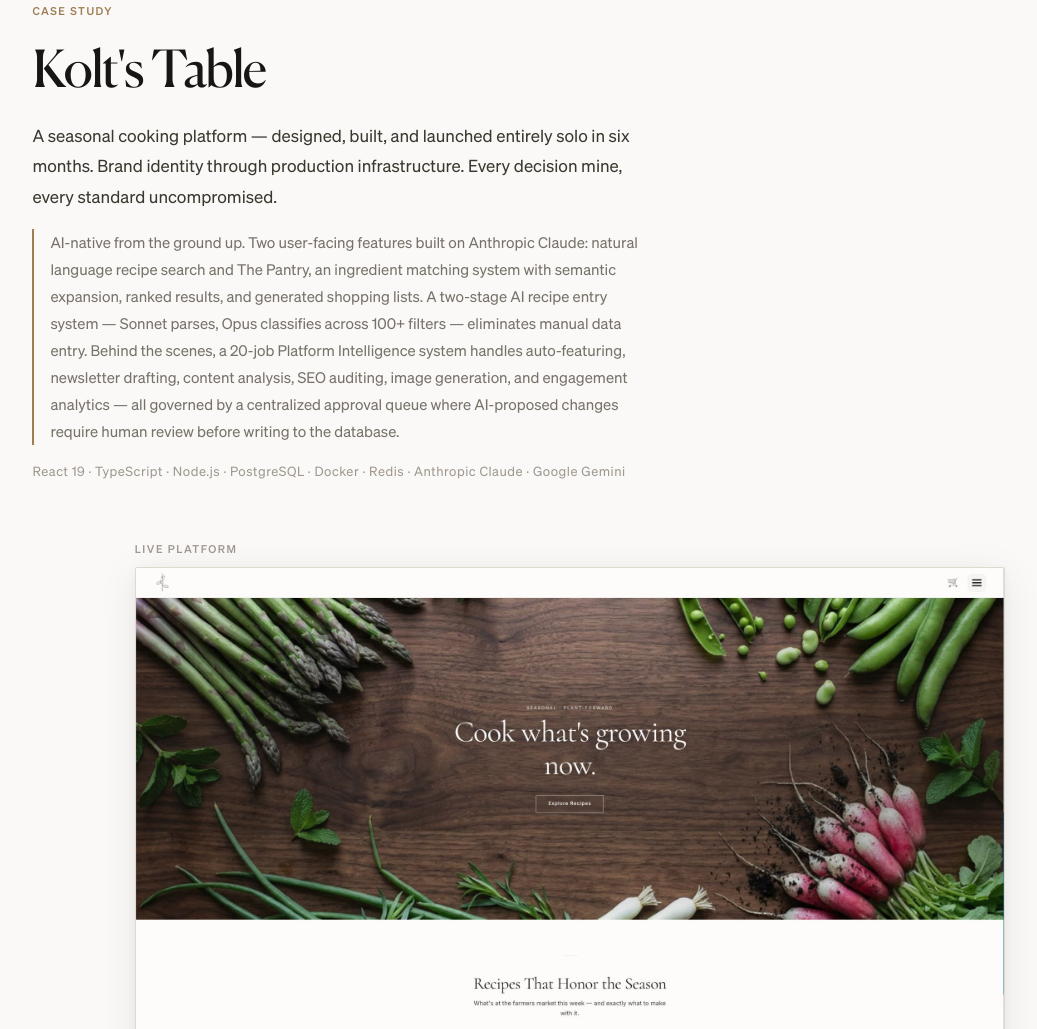
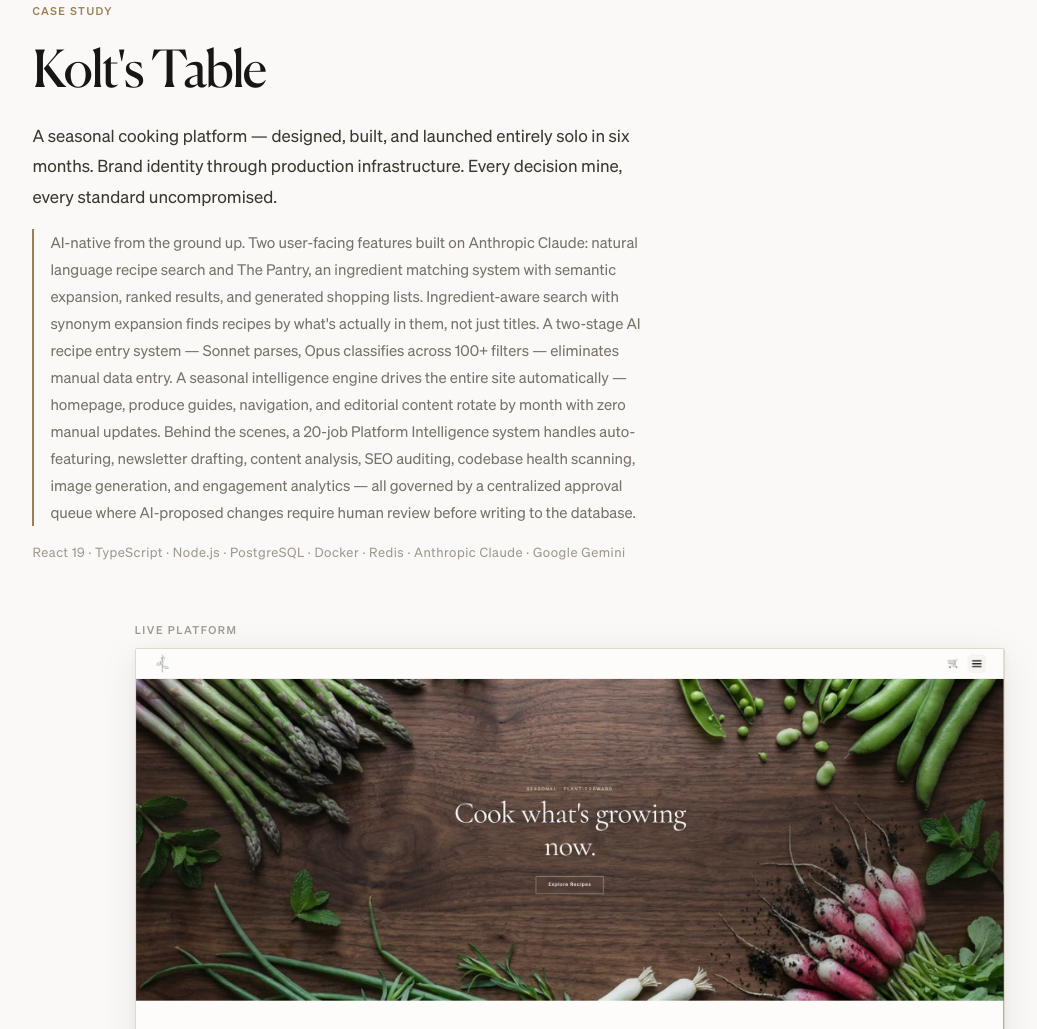
Before and after one commit to koltvictor/koltadams-portfolio, a website built with Vite: page index.html in a window 1280 px wide. Shown: the part 1360-2389 px from the top of the page, without its empty margins (70-1107 px from the left). Built offline with nearby package versions, Linux system fonts and the light colour scheme.

Commit message:
updating AI text with updated functionality

```diff
--- a/index.html
+++ b/index.html
@@ -43,14 +43,18 @@
     <title>Kolt Adams — Fractional CTO & Product Engineer</title>
 
     <!-- Google Analytics -->
-    <script async src="https://www.googletagmanager.com/gtag/js?id=G-32EWBXPPCM"></script>
+    <script
+      async
+      src="https://www.googletagmanager.com/gtag/js?id=G-32EWBXPPCM"
+    ></script>
     <script>
       window.dataLayer = window.dataLayer || [];
-      function gtag(){dataLayer.push(arguments);}
-      gtag('js', new Date());
-      gtag('config', 'G-32EWBXPPCM');
+      function gtag() {
+        dataLayer.push(arguments);
+      }
+      gtag("js", new Date());
+      gtag("config", "G-32EWBXPPCM");
     </script>
-
 
     <link rel="icon" href="/favicon.ico" sizes="any" />
     <link rel="icon" href="/favicon.svg" type="image/svg+xml" />
@@ -187,14 +191,19 @@
               AI-native from the ground up. Two user-facing features built on
               Anthropic Claude: natural language recipe search and The Pantry,
               an ingredient matching system with semantic expansion, ranked
-              results, and generated shopping lists. A two-stage AI recipe entry
-              system — Sonnet parses, Opus classifies across 100+ filters —
-              eliminates manual data entry. Behind the scenes, a 20-job Platform
-              Intelligence system handles auto-featuring, newsletter drafting,
-              content analysis, SEO auditing, image generation, and engagement
-              analytics — all governed by a centralized approval queue where
-              AI-proposed changes require human review before writing to the
-              database.
+              results, and generated shopping lists. Ingredient-aware search
+              with synonym expansion finds recipes by what's actually in them,
+              not just titles. A two-stage AI recipe entry system — Sonnet
+              parses, Opus classifies across 100+ filters — eliminates manual
+              data entry. A seasonal intelligence engine drives the entire site
+              automatically — homepage, produce guides, navigation, and
+              editorial content rotate by month with zero manual updates. Behind
+              the scenes, a 20-job Platform Intelligence system handles
+              auto-featuring, newsletter drafting, content analysis, SEO
+              auditing, codebase health scanning, image generation, and
+              engagement analytics — all governed by a centralized approval
+              queue where AI-proposed changes require human review before
+              writing to the database.
             </p>
             <p class="work-stack">
               React 19 · TypeScript · Node.js · PostgreSQL · Docker · Redis ·
```
